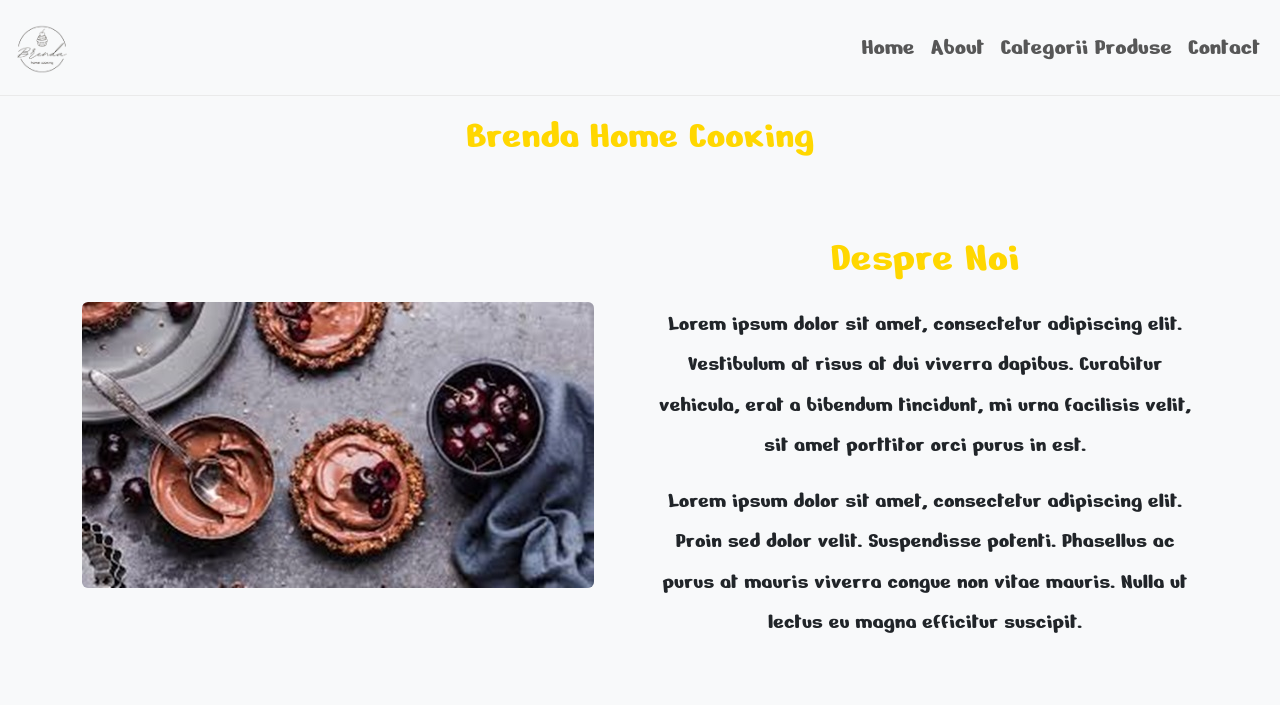
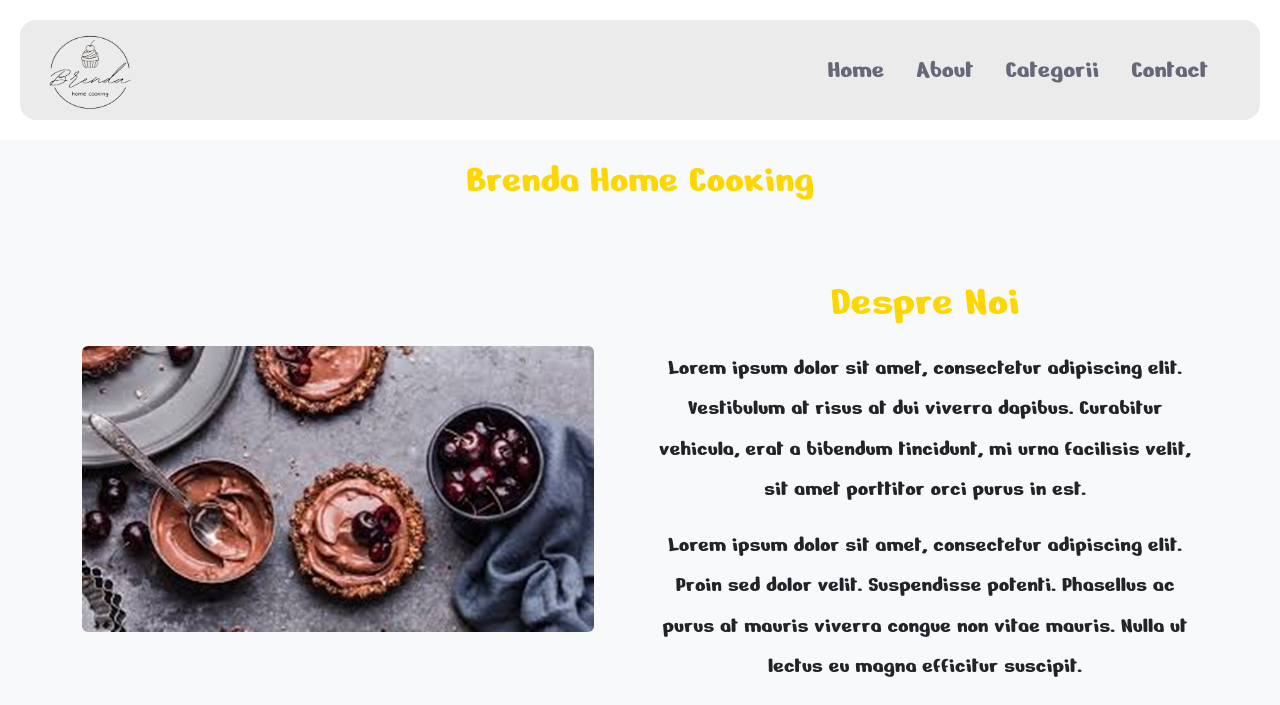
Before and after one commit to MihaiHodis/brendaHC, a Flask app: page / in a window 1280 px wide. Shown: the top 705 px of the page. Run offline with Flask 3, Linux system fonts and the light colour scheme; data that the repository does not hold is empty; some libraries are stand-ins or nearby versions.

Commit message:
Modificari NAVBAR pagina principala

```diff
--- a/app/static/css/style.css
+++ b/app/static/css/style.css
@@ -19,27 +19,65 @@ footer {
     color: white;
 }
 
-        /* Navbar styling with centered logo */
+        /* Navbar START */
+
 .navbar {
-    padding: 1rem 0;
-    background-color: #f8f9fa;  /* Light background for visibility */
-    border-bottom: 1px solid #eaeaea;
+    background-color: rgb(235, 235, 235);
+    height: 100px;
+    margin: 20px;
+    border-radius: 16px;
+    padding: 0.5rem;
 }
 
-.logo-centered {
-    width: 170px;  /* Adjust size as needed */
-    height: auto;  /* Keeps the aspect ratio */
-    transition: transform 0.3s ease-in-out;
+.navbar-brand {
+    transition: 0.3 color;
 }
 
-.logo-centered:hover {
-    transform: scale(1.1);  /* Slight zoom-in effect on hover */
+.navbar-toggler {
+    border: none;
+    font-size: 1.25rem;
 }
 
-ul li {
-    font-size: 1.5rem;
+.navbar-toggler:focus, .btn-close:focus {
+    box-shadow: none;
+    outline: none;
 }
 
+.nav-item {
+    font-size: 1.6rem;
+}
+
+.nav-link {
+    color: #666777;
+    font-weight: 500;
+    position: relative;
+}
+
+.nav-link:hover, .nav-link.active {
+    color: #000;
+}
+
+@media (min-width: 991px) {
+    .nav-link::before {
+        content: "";
+        position: absolute;
+        bottom: 0;
+        left: 50%;
+        transform: translateX(-50%);
+        width: 0;
+        height: 2px;
+        background-color: #d3ad05;
+        visibility: hidden;
+        transition: 0.3 ease-in-out;
+    }
+
+    .nav-link:hover::before, .nav-link.active::before {
+        width: 100%;
+        visibility: visible;
+    }
+}
+
+        /* Navbar END */
 
             /* Stilizare sectiune about */
 
--- a/app/templates/index.html
+++ b/app/templates/index.html
@@ -1,51 +1,79 @@
 <!DOCTYPE html>
 <html lang="en">
+
 <head>
-    <meta charset="UTF-8">
-    <meta name="viewport" content="width=device-width, initial-scale=1.0">
+    <meta charset="UTF-8" />
+    <meta name="viewport" content="width=device-width, initial-scale=1.0" />
     <title>Brenda Home Cooking</title>
     <!-- Link catre favicon-->
-    <link rel="icon" href="static/images/favicon.png" type="image/png">
+    <link rel="icon" href="static/images/favicon.png" type="image/png" />
 
-    <link href="https://cdn.jsdelivr.net/npm/bootstrap@5.3.0-alpha3/dist/css/bootstrap.min.css" rel="stylesheet">
+    <link href="https://cdn.jsdelivr.net/npm/bootstrap@5.3.0-alpha3/dist/css/bootstrap.min.css" rel="stylesheet" />
     <!-- Pt Font -->
-    <link rel="preconnect" href="https://fonts.googleapis.com">
-    <link rel="preconnect" href="https://fonts.gstatic.com" crossorigin>
-    <link href="https://fonts.googleapis.com/css2?family=Nerko+One&display=swap" rel="stylesheet">
+    <link rel="preconnect" href="https://fonts.googleapis.com" />
+    <link rel="preconnect" href="https://fonts.gstatic.com" crossorigin />
+    <link href="https://fonts.googleapis.com/css2?family=Nerko+One&display=swap" rel="stylesheet" />
     <!-- Legatura catre fisierul CSS personalizat -->
-    <link rel="stylesheet" href="{{ url_for('static', filename='css/style.css') }}">
+    <link rel="stylesheet" href="{{ url_for('static', filename='css/style.css') }}" />
+</head>
 
-</head>
 <body>
 
-
-    <!-- Navbar -->
-    <nav class="navbar navbar-expand-lg navbar-light sticky-top">
+    <!-- NAVBAR -->
+    <nav class="navbar navbar-expand-lg sticky-top">
         <div class="container-fluid">
-          <a class="navbar-brand" href="#">
-            <img src="{{ url_for('static', filename='images/logo-rmbground.png') }}" alt="Logo BrendaHC" width="60" height="50" class="d-inline-block align-text-top">
+            <a class="navbar-brand me-auto" href="#">
+                <img src="{{ url_for('static', filename='images/logo-rmbground.png') }}" alt="Logo BrendaHC" width="100"
+                    height="80" class="d-inline-block align-text-top" />
             </a>
-          <button class="navbar-toggler" type="button" data-bs-toggle="collapse" data-bs-target="#navbarNav" aria-controls="navbarNav" aria-expanded="false" aria-label="Toggle navigation">
+            <button class="navbar-toggler pe-0" type="button" data-bs-toggle="offcanvas" data-bs-target="#offcanvasNavbar"
+                aria-controls="offcanvasNavbar" aria-label="Toggle navigation">
                 <span class="navbar-toggler-icon"></span>
             </button>
-          <div class="collapse navbar-collapse" id="navbarNav">
-              <ul class="navbar-nav ms-auto">
+            <div class="offcanvas offcanvas-end" tabindex="-1" id="offcanvasNavbar"
+                aria-labelledby="offcanvasNavbarLabel">
+                <div class="offcanvas-header">
+                    <h4 class="offcanvas-title" id="offcanvasNavbarLabel">Brenda Home Cooking</h4>
+                    <button type="button" class="btn-close" data-bs-dismiss="offcanvas" aria-label="Close"></button>
+                </div>
+                <div class="offcanvas-body">
+                    <ul class="navbar-nav justify-content-end flex-grow-1 pe-3">
                         <li class="nav-item">
-                      <a class="nav-link" aria-current="page" href="#">Home</a>
+                            <a class="nav-link mx-lg-2" aria-current="page" href="#">Home</a>
                         </li>
                         <li class="nav-item">
-                      <a class="nav-link" href="#about">About</a>
+                            <a class="nav-link mx-lg-2" href="#about">About</a>
                         </li>
-                  <li class="nav-item">
-                      <a class="nav-link" href="#categories">Categorii Produse</a>
+                        <li class="nav-item mx-lg-2">
+                            <a class="nav-link" href="#categories">Categorii</a>
                         </li>
-                  <li class="nav-item">
+                        <li class="nav-item mx-lg-2">
                             <a class="nav-link" href="#contact">Contact</a>
                         </li>
+                        <!--DROPDOWN MENU
+                        <li class="nav-item dropdown">
+                            <a class="nav-link dropdown-toggle" href="#" role="button" data-bs-toggle="dropdown"
+                                aria-expanded="false">
+                                Dropdown
+                            </a>
+                            <ul class="dropdown-menu">
+                                <li><a class="dropdown-item" href="#">Action</a></li>
+                                <li><a class="dropdown-item" href="#">Another action</a></li>
+                                <li>
+                                    <hr class="dropdown-divider" />
+                                </li>
+                                <li>
+                                    <a class="dropdown-item" href="#">Something else here</a>
+                                </li>
+                            </ul>
+                        </li>
+                        -->
                     </ul>
                 </div>
             </div>
+        </div>
     </nav>
+    <!-- NAVBAR END -->
 
     <header class="p-3">
         <div class="container">
@@ -53,41 +81,55 @@
         </div>
     </header>
 
-
     <!-- Sectiunea About -->
     <section id="about" class="py-5 bg-light">
         <div class="container">
             <div class="row align-items-center">
                 <!-- Coloana pentru imagine -->
                 <div class="col-lg-6">
-                  <img src="{{ url_for('static', filename='images/about-image.jpeg') }}" alt="Imagine despre noi" class="img-fluid rounded">
+                    <img src="{{ url_for('static', filename='images/about-image.jpeg') }}" alt="Imagine despre noi"
+                        class="img-fluid rounded" />
                 </div>
                 <!-- Coloana pentru text -->
                 <div class="col-lg-6">
                     <h2>Despre Noi</h2>
-                  <p>Lorem ipsum dolor sit amet, consectetur adipiscing elit. Vestibulum at risus at dui viverra dapibus. Curabitur vehicula, erat a bibendum tincidunt, mi urna facilisis velit, sit amet porttitor orci purus in est.</p>
-                  <p>Lorem ipsum dolor sit amet, consectetur adipiscing elit. Proin sed dolor velit. Suspendisse potenti. Phasellus ac purus at mauris viverra congue non vitae mauris. Nulla ut lectus eu magna efficitur suscipit.</p>
+                    <p>
+                        Lorem ipsum dolor sit amet, consectetur adipiscing elit.
+                        Vestibulum at risus at dui viverra dapibus. Curabitur vehicula,
+                        erat a bibendum tincidunt, mi urna facilisis velit, sit amet
+                        porttitor orci purus in est.
+                    </p>
+                    <p>
+                        Lorem ipsum dolor sit amet, consectetur adipiscing elit. Proin sed
+                        dolor velit. Suspendisse potenti. Phasellus ac purus at mauris
+                        viverra congue non vitae mauris. Nulla ut lectus eu magna
+                        efficitur suscipit.
+                    </p>
                 </div>
             </div>
         </div>
     </section>
 
-
-
     <!-- Sectiunea Categorii -->
     <section id="categories" class="py-5 bg-light">
         <div class="container">
-            <h2 class="text-center mb-5" style="font-family: 'Nerko One', cursive;">Categorii de Produse</h2>
+            <h2 class="text-center mb-5" style="font-family: 'Nerko One', cursive">
+                Categorii de Produse
+            </h2>
             <div class="row g-4">
                 {% for categorie in categorii %}
                 <div class="col-lg-4 col-md-6">
                     <div class="card h-100 shadow-sm border-0">
                         <div class="card-image-container">
-                            <img src="{{ url_for('static', filename=categorie['imagine']) }}" class="card-img-top" alt="{{ categorie['nume'] }}">
+                            <img src="{{ url_for('static', filename=categorie['imagine']) }}" class="card-img-top"
+                                alt="{{ categorie['nume'] }}" />
                         </div>
                         <div class="card-body text-center">
-                            <h5 class="card-title mt-3" style="font-family: 'Nerko One', cursive; font-size: 1.5rem;">{{ categorie['nume'] }}</h5>
-                            <a href="/categorii/{{ categorie['id'] }}" class="btn btn-outline-primary btn-sm mt-3" >Vezi produsele</a>
+                            <h5 class="card-title mt-3" style="font-family: 'Nerko One', cursive; font-size: 1.5rem">
+                                {{ categorie['nume'] }}
+                            </h5>
+                            <a href="/categorii/{{ categorie['id'] }}" class="btn btn-outline-primary btn-sm mt-3">Vezi
+                                produsele</a>
                         </div>
                     </div>
                 </div>
@@ -95,7 +137,6 @@
             </div>
         </div>
     </section>
-
 
     <!-- Sectiunea Contact -->
     <section id="contact" class="py-5 bg-light">
@@ -107,26 +148,32 @@
                         <!-- Nume -->
                         <div class="mb-3">
                             <label for="name" class="form-label">Nume</label>
-                            <input type="text" class="form-control" id="name" name="name" placeholder="Introdu numele tău" required>
+                            <input type="text" class="form-control" id="name" name="name"
+                                placeholder="Introdu numele tău" required />
                         </div>
                         <!-- Email -->
                         <div class="mb-3">
                             <label for="email" class="form-label">Email</label>
-                            <input type="email" class="form-control" id="email" name="email" placeholder="Introdu adresa de email" required>
+                            <input type="email" class="form-control" id="email" name="email"
+                                placeholder="Introdu adresa de email" required />
                         </div>
                         <!-- Subiect -->
                         <div class="mb-3">
                             <label for="subject" class="form-label">Subiect</label>
-                            <input type="text" class="form-control" id="subject" name="subject" placeholder="Introdu subiectul" required>
+                            <input type="text" class="form-control" id="subject" name="subject"
+                                placeholder="Introdu subiectul" required />
                         </div>
                         <!-- Mesaj -->
                         <div class="mb-3">
                             <label for="message" class="form-label">Mesaj</label>
-                            <textarea class="form-control" id="message" name="message" rows="5" placeholder="Scrie mesajul tău" required></textarea>
+                            <textarea class="form-control" id="message" name="message" rows="5"
+                                placeholder="Scrie mesajul tău" required></textarea>
                         </div>
                         <!-- Buton de trimitere -->
                         <div class="text-center">
-                            <button type="submit" class="btn btn-primary">Trimite mesajul</button>
+                            <button type="submit" class="btn btn-primary">
+                                Trimite mesajul
+                            </button>
                         </div>
                     </form>
                 </div>
@@ -141,4 +188,5 @@
 
     <script src="https://cdn.jsdelivr.net/npm/bootstrap@5.3.0-alpha3/dist/js/bootstrap.bundle.min.js"></script>
 </body>
+
 </html>
```
Lines whose indentation alone changed are shown as unchanged.
